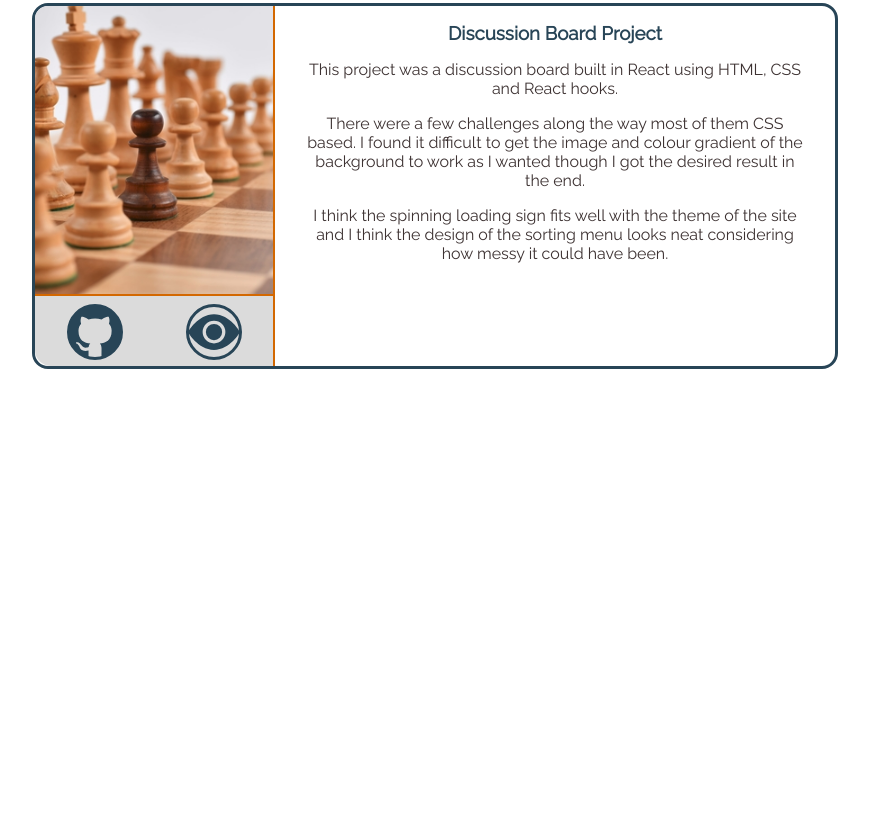
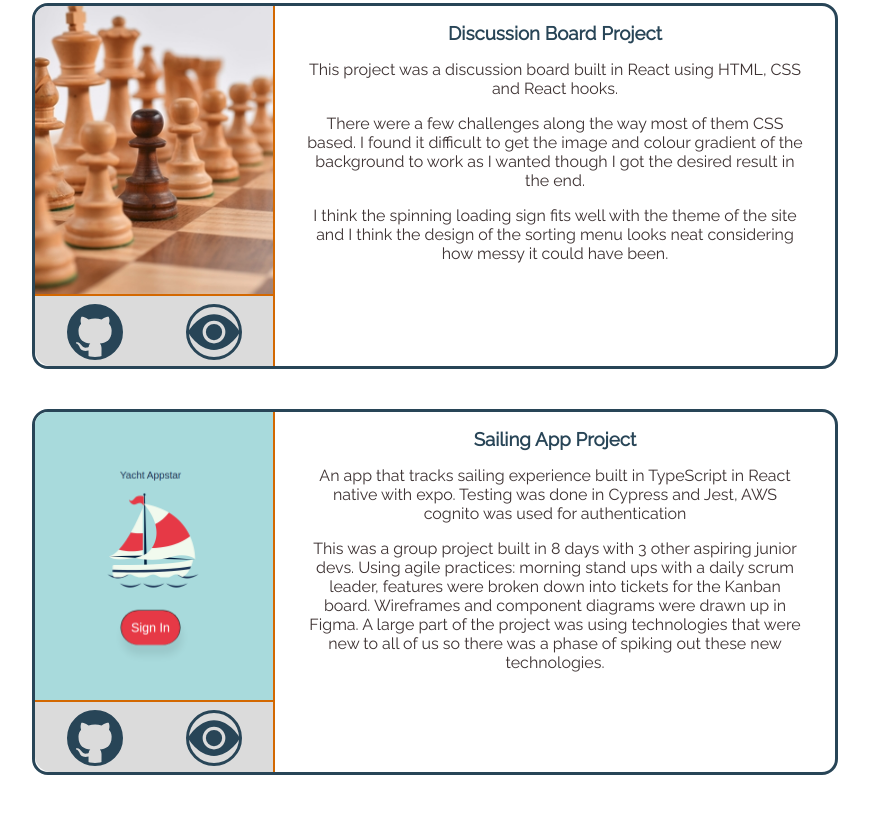
Before and after one commit to Oathian/oathian.github.io, a plain HTML site: page index.html in a window 1280 px wide. Shown: the part 566-1379 px from the top of the page, without its empty margins (205-1074 px from the left). Before the commit the page ends 975 px from the top, so only its background shows below. Drawn offline with Linux system fonts and the light colour scheme.

Commit message:
group project

```diff
--- a/index.html
+++ b/index.html
@@ -53,6 +53,20 @@
                 <p>I think the spinning loading sign fits well with the theme of the site and I think the design of the sorting menu looks neat considering how messy it could have been.</p>
             </section>
         </section>
+        <section class="project-box">
+            <section class="links-section">
+                <img draggable=false class="project-image" src="/images/sailing.png"/>
+                <section class="buttons-section">
+                    <a href="https://github.com/Oathian/Yacht_appstar" target="_blank" class="link-buttons"><img src="/images/github.svg"/></a>
+                    <a href="" target="_blank" class="link-buttons"><img src="/images/eye.svg"/></a>
+                </section>
+            </section>
+            <section  class="desc-section">
+                <h3>Sailing App Project</h3>
+                <p>An app that tracks sailing experience built in TypeScript in React native with expo. Testing was done in Cypress and Jest, AWS cognito was used for authentication</p>
+                <p>This was a group project built in 8 days with 3 other aspiring junior devs. Using agile practices: morning stand ups with a daily scrum leader, features were broken down into tickets for the Kanban board. Wireframes and component diagrams were drawn up in Figma. A large part of the project was using technologies that were new to all of us so there was a phase of spiking out these new technologies.</p>
+            </section>
+        </section>
     </main>
     <footer>
     </footer>
```
Also changed, not shown: images/sailing.png (added).
